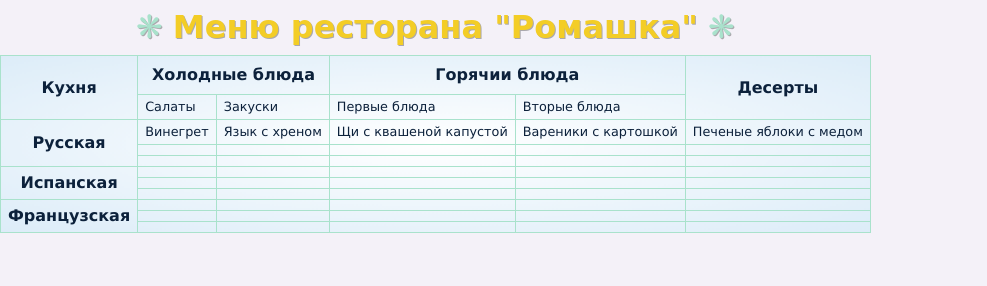
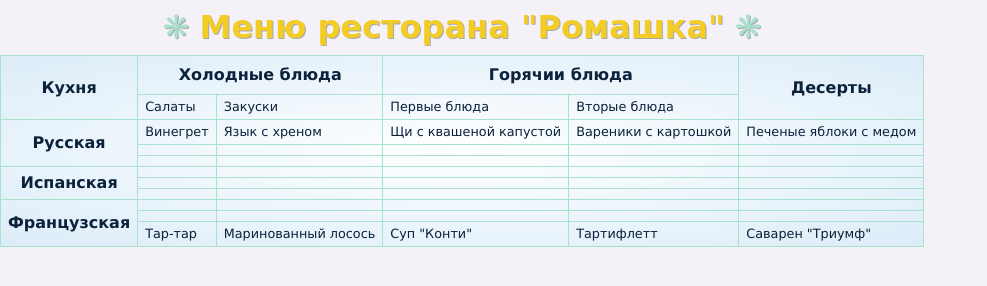
Before and after one commit to kolyan1982/htmlBasic, a plain HTML site: page beautiful table/index.html in a window 1280 px wide. Shown: the whole page, without its empty margins (0-987 px from the left). Drawn offline with Linux system fonts and the light colour scheme.

Commit message:
add france dishs

```diff
--- a/beautiful table/index.html
+++ b/beautiful table/index.html
@@ -81,11 +81,11 @@
         <td></td>
     </tr>
     <tr>
-        <td></td>
-        <td></td>
-        <td></td>
-        <td></td>
-        <td></td>
+        <td>Тар-тар</td>
+        <td>Маринованный лосось</td>
+        <td>Суп "Конти"</td>
+        <td>Тартифлетт</td>
+        <td>Саварен "Триумф"</td>
     </tr>
 </table>
 
```
